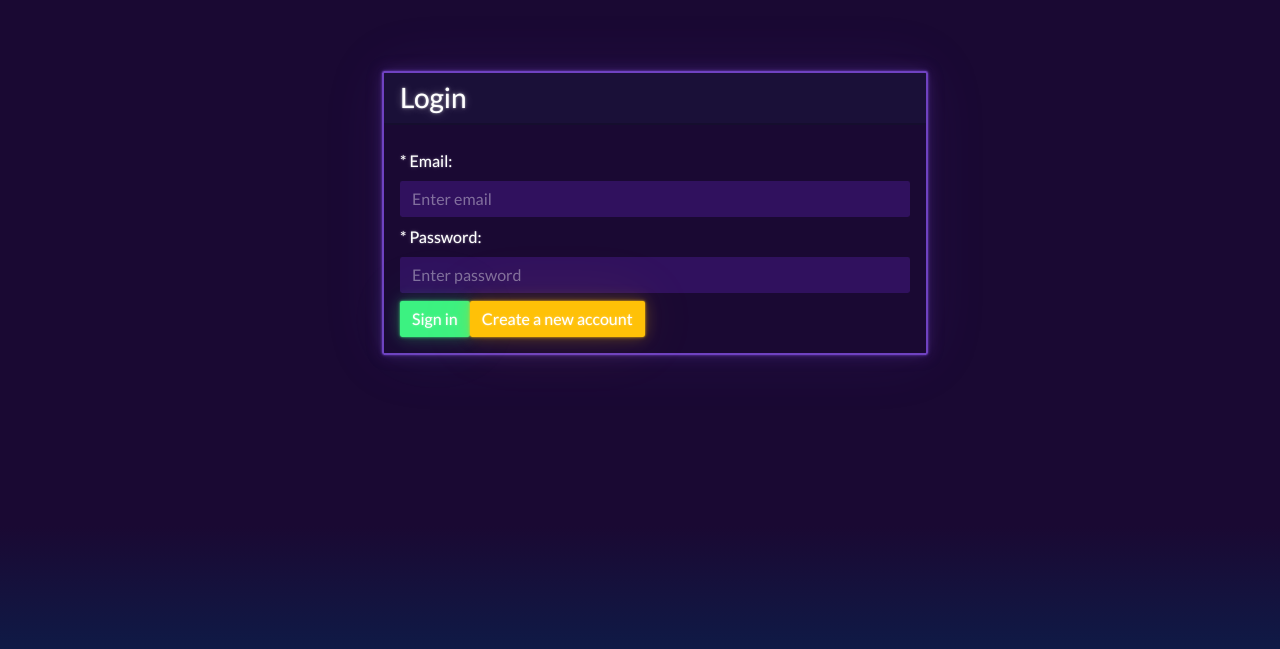
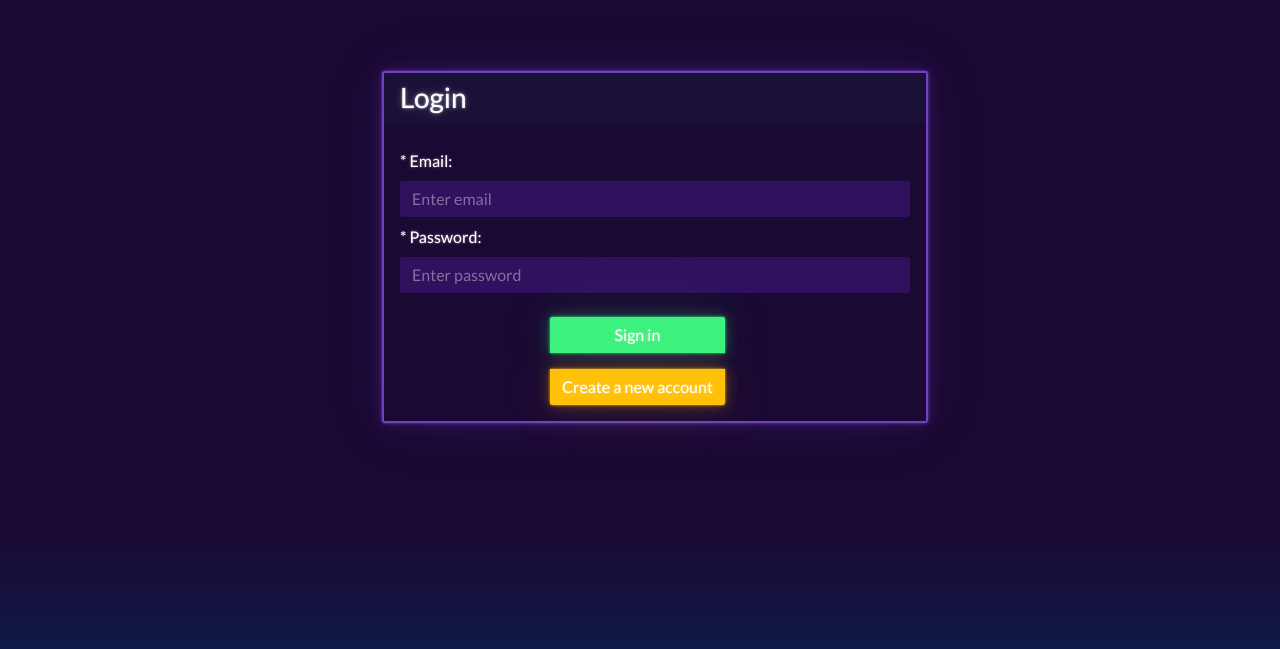
Before and after one commit to GutscheWilly/my-Finances-frontend, a React (Create React App) app: page /login in a window 1280 px wide. Shown: the part 113-762 px from the top of the page. Built offline with nearby package versions, Linux system fonts and the light colour scheme.

Commit message:
Center buttons

```diff
--- a/src/pages/Login.js
+++ b/src/pages/Login.js
@@ -41,8 +41,10 @@ function Login() {
                                                     onChange={ ({ target: { value } }) => setPassword(value) }
                                                 />
                                             </FormGroup>
-                                            <button onClick={signIn} className="btn btn-success">Sign in</button>
-                                            <button className="btn btn-warning">Create a new account</button>
+                                            <div className="btn-group-vertical" style={ {position: 'relative', left: '150px'} }>
+                                                <button onClick={signIn} className="btn btn-success mt-3">Sign in</button>
+                                                <button className="btn btn-warning mt-3">Create a new account</button>
+                                            </div>
                                         </fieldset>
                                     </div>
                                 </div>
```
